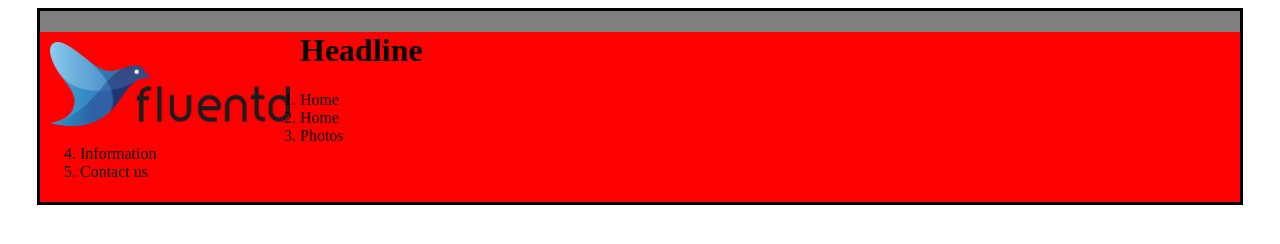
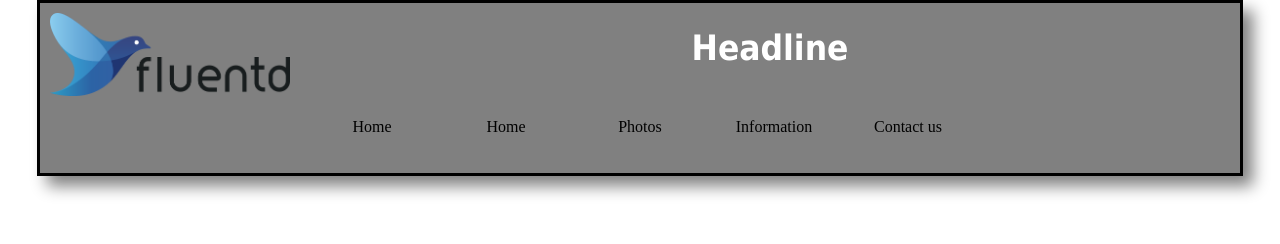
Before and after one commit to matheusalxds/html5-javascript-css3-udemy, a plain HTML site: page pt02/index.html in a window 1280 px wide. Drawn offline with Linux system fonts and the light colour scheme.

Commit message:
Added the css to header

```diff
--- a/pt02/css/style.css
+++ b/pt02/css/style.css
@@ -1,21 +1,43 @@
-
-
+* {
+  margin: 0px;
+  padding: 0px;
+}
 #paginaHome {
   background-color: grey;
   width: 1200px;
-  height: 100%;
   margin: auto;
   border: solid black 3px;
+  box-shadow: 10px 10px 15px grey;
 }
 
 #paginaHome header {
-  background-color: red;
   width: 100%;
   height: 170px;
 }
 
 #paginaHome header img {
-  float:left;
+  float: left;
   margin: 10px;
   width: 20%;
 }
+
+#paginaHome header h1 {
+  text-align: center;
+  padding-top: 25px;
+  color: white;
+  font-size: 35px;
+  font-weight: bold;
+  font-family: Tahoma, Arial;
+  height: 90px;
+}
+
+#paginaHome header nav ol {
+  list-style-type: none;
+  text-align: center;
+  width: 100%;
+}
+
+#paginaHome header nav ol li {
+  width: 130px;
+  display: inline-block;
+}
--- a/pt02/index.html
+++ b/pt02/index.html
@@ -10,7 +10,7 @@
   <header>
     <img src="img/logo.png" />
     <h1>Headline</h1>
-    <hav>
+    <nav>
       <ol>
         <li>Home</li>
         <li>Home</li>
@@ -18,7 +18,7 @@
         <li>Information</li>
         <li>Contact us</li>
       </ol>
-    </hav>
+    </nav>
   </header>
 </div>
 </body>
```
